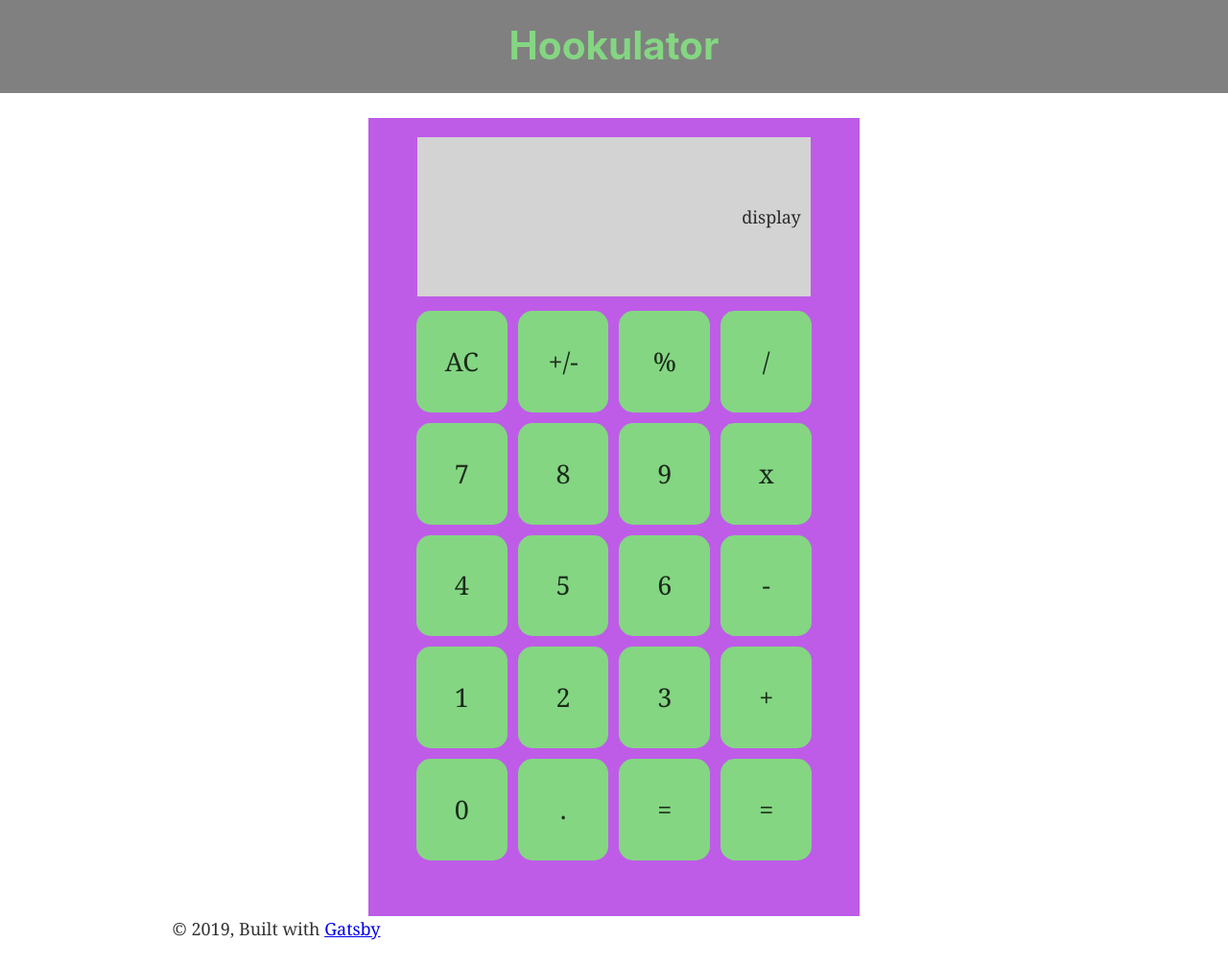
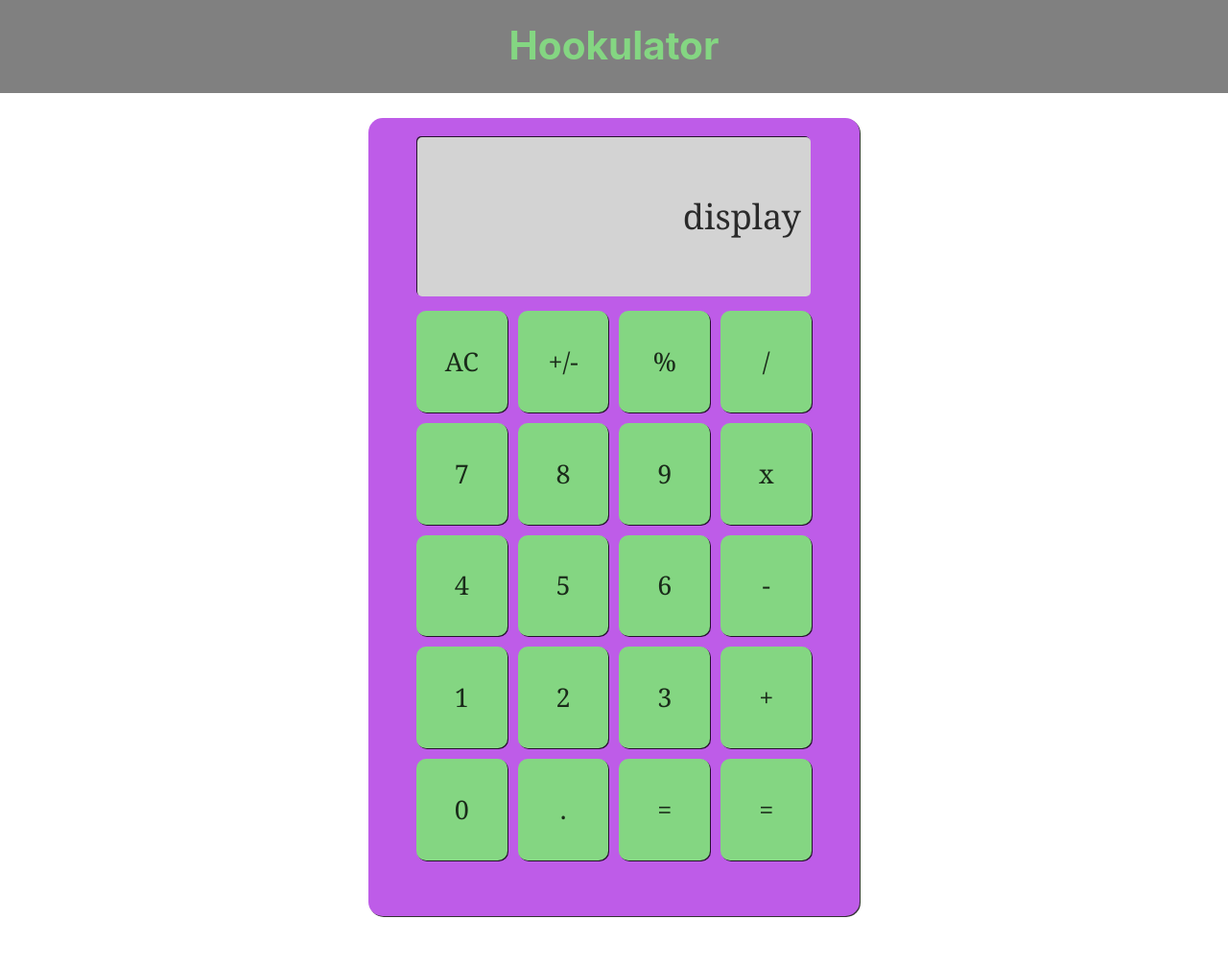
Before and after one commit to kdv24/hookulator, a Gatsby site: page / in a window 1280 px wide. Shown: the whole page at 96% size. After the commit the page ends 981 px from the top, so only its background shows below. Built offline with nearby package versions, Linux system fonts and the light colour scheme; Gatsby itself is replaced by a stand-in of ours.

Commit message:
add a smidge more styling & cleanup

```diff
--- a/src/components/CalulatorBody.js
+++ b/src/components/CalulatorBody.js
@@ -3,11 +3,19 @@ import "./calculator.css"
 import Display from "./Display"
 import Key from "./Key"
 
-class CalulatorBody extends Component {
+class CalculatorBody extends Component {
   constructor(props) {
     super(props)
-    this.state = {}
+    this.state = {
+      keyValue: null,
+      displayValue: null,
+    }
   }
+
+  calculateAnswer = () => {
+    console.log("hi")
+  }
+
   render() {
     return (
       <div style={{ display: "flex", justifyContent: "center" }}>
@@ -41,4 +49,4 @@ class CalulatorBody extends Component {
   }
 }
 
-export default CalulatorBody
+export default CalculatorBody
--- a/src/components/Key.js
+++ b/src/components/Key.js
@@ -1,6 +1,15 @@
 import React from "react"
 const Key = props => {
-  return <div className="keys">{props.number}</div>
+  return (
+    <div
+      className="keys"
+      onClick={() => {
+        console.log(`you pressed the ${props.number} key.`)
+      }}
+    >
+      {props.number}
+    </div>
+  )
 }
 
 export default Key
--- a/src/components/calculator.css
+++ b/src/components/calculator.css
@@ -17,11 +17,12 @@ a:hover {
   background-color: #be5ce8;
   display: flex;
   flex-direction: column;
-  /* justify-content: center; */
   width: 40vw;
   height: 65vw;
   min-width: 250px;
   min-height: 400px;
+  border-radius: 15px;
+  box-shadow: 1px 1px;
 }
 
 .display {
@@ -34,6 +35,10 @@ a:hover {
   align-items: center;
   align-self: center;
   padding-right: 10px;
+  font-size: 2rem;
+  font-weight: 100;
+  border-radius: 5px;
+  box-shadow: -1px -1px;
 }
 
 .key-grid {
@@ -56,7 +61,8 @@ a:hover {
   justify-content: center;
   align-items: center;
   font-size: 1.5em;
-  border-radius: 15px;
+  border-radius: 10px;
+  box-shadow: 1px 1px;
 }
 
 @media only screen and (max-width: 480px) {
--- a/src/components/layout.js
+++ b/src/components/layout.js
@@ -35,11 +35,6 @@ const Layout = ({ children }) => (
           }}
         >
           <main>{children}</main>
-          <footer>
-            © {new Date().getFullYear()}, Built with
-            {` `}
-            <a href="https://www.gatsbyjs.org">Gatsby</a>
-          </footer>
         </div>
       </>
     )}
```
